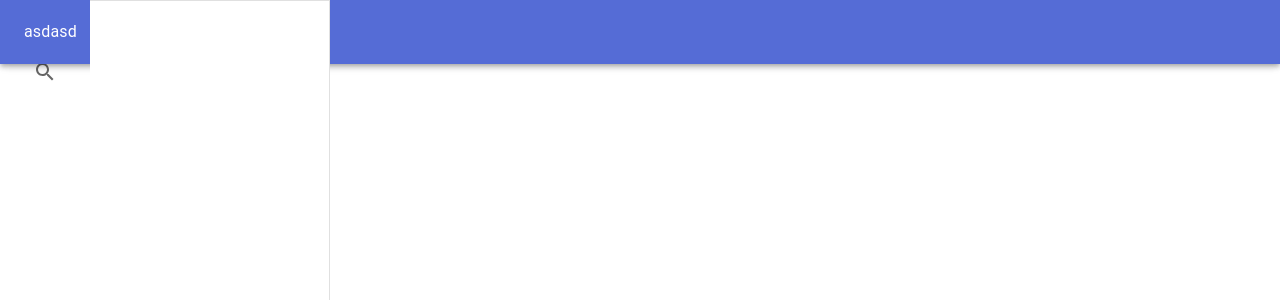
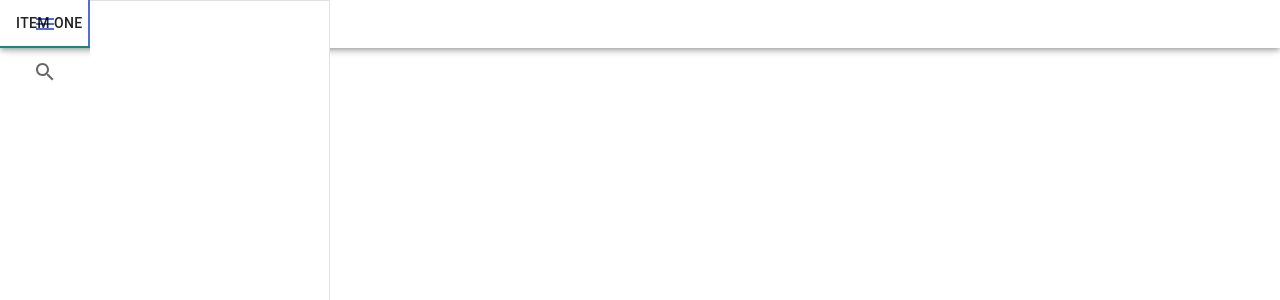
Before and after one commit to woogieReal/MDGround3, a Next.js app: page /tree in a window 1280 px wide. Shown: the top 300 px of the page. Built offline with nearby package versions, Linux system fonts and the light colour scheme.

Commit message:
[트리] 파일 조회 및 viewSection으로 props 전달

```diff
--- a/components/tree/sections/drawerSection.tsx
+++ b/components/tree/sections/drawerSection.tsx
@@ -18,8 +18,9 @@ interface Props {
   open: boolean;
   drawerWidth: number;
   verticalTabVaue: number;
+  setSelectedFile: Function;
 }
-const DrawerSection = ({ open, drawerWidth, verticalTabVaue }: Props) => {
+const DrawerSection = ({ open, drawerWidth, verticalTabVaue, setSelectedFile }: Props) => {
   const [trees, setTrees] = useState<Tree[]>([]);
   const getTrees: UseQueryResult = useQuery([ApiName.GET_TREES], async () => await ApiHandler.callApi(ApiName.GET_TREES), {
     onSuccess(res: AxiosResponse) {
@@ -29,7 +30,7 @@ const DrawerSection = ({ open, drawerWidth, verticalTabVaue }: Props) => {
 
   const handleTreeClick = (data: Tree) => {
     if (data.treeType === TreeType.FILE) {
-      console.log(data);
+      setSelectedFile(data);
     }
   }
 
--- a/components/tree/sections/viewSection.tsx
+++ b/components/tree/sections/viewSection.tsx
@@ -3,12 +3,14 @@ import CssBaseline from '@mui/material/CssBaseline';
 import { useState } from 'react';
 import { Button, Box } from '@mui/material';
 import styles from '@/styles/tree.module.scss'
+import { Tree } from '@/src/models/tree.model';
 
 interface Props {
   open: boolean;
   drawerWidth: number;
+  file: Tree;
 }
-const ViewSection = ({ open, drawerWidth }: Props) => {
+const ViewSection = ({ open, drawerWidth, file }: Props) => {
 
   const [num, setNum] = useState<number>(0);
 
@@ -32,10 +34,12 @@ const ViewSection = ({ open, drawerWidth }: Props) => {
   }));
 
   return (
-    <Box sx={{  marginTop: styles.appHeaderHeightPX }} >
+    <Box sx={{ marginTop: styles.appHeaderHeightPX }} >
       <CssBaseline />
       <Main open={open}>
-        <Button onClick={() => setNum(num + 1)}>{num}</Button>
+        {/* <Button onClick={() => setNum(num + 1)}>{num}</Button> */}
+        <div dangerouslySetInnerHTML={{ __html: file?.treeContent || '' }}></div>
+        {/* <div>{file?.treeContent}</div> */}
       </Main>
     </Box>
   );
--- a/pages/tree/index.tsx
+++ b/pages/tree/index.tsx
@@ -7,13 +7,21 @@ import styles from '@/styles/tree.module.scss'
 import MenuIcon from '@mui/icons-material/Menu';
 import SearchOutlinedIcon from '@mui/icons-material/SearchOutlined';
 import TabPanel from '@/components/common/atoms/tabPanel'
-import { Tree } from '@/src/models/tree.model'
+import { Tree, TreeType } from '@/src/models/tree.model'
 import { useQuery, UseQueryResult } from '@tanstack/react-query'
 import { ApiName } from '@/src/apis/apiInfo'
 import ApiHandler from '@/src/apis/apiHandler'
 import { AxiosResponse } from 'axios'
+import { useEffect } from 'react'
 
 const MIN_DRAWER_WIDTH = 240;
+const APP_BAR_LEFT = MIN_DRAWER_WIDTH + Number(styles.verticalTabWidth);
+const INITIAL_SELECTED_FILEL: Tree = {
+  treeId: 'INTRODUCE',
+  treeType: TreeType.FILE,
+  treeName: 'introduce',
+  treePath: ''
+}
 
 function a11yProps(index: number) {
   return {
@@ -25,12 +33,18 @@ function a11yProps(index: number) {
 const Home: NextPage = () => {
   const [drawerOpen, setDrawerOpen] = useState<boolean>(true);
   const [drawerWidth, setDrawerWidth] = useState<number>(MIN_DRAWER_WIDTH);
+  const [appBarLeft, setAppBarLeft] = useState<number>(APP_BAR_LEFT);
   const [verticalTabVaue, setVerticalTabVaue] = useState<number>(0);
-  const [viewTabValue, setViewTabValue] = useState<number>(0);
-  const [trees, setTrees] = useState<Tree[]>([]);
+  const [fileTabVaue, setFileTabVaue] = useState<number>(0);
+  const [selectedFile, setSelectedFile] = useState<Tree>(INITIAL_SELECTED_FILEL);
+  const [files, setFiles] = useState<Tree[]>([]);
 
-  const handleTabChange = (event: React.SyntheticEvent, newValue: number) => {
+  const handleVerticalTabChange = (event: React.SyntheticEvent, newValue: number) => {
     setVerticalTabVaue(newValue);
+  };
+
+  const handleFileTabChange = (event: React.SyntheticEvent, newValue: number) => {
+    setFileTabVaue(newValue);
   };
 
   const handleDrawerShow = (tabNum: number) => {
@@ -39,11 +53,13 @@ const Home: NextPage = () => {
     }
   };
 
-  // const getTree: UseQueryResult = useQuery([ApiName.GET_TREE, trees[viewTabValue].treeId], async () => await ApiHandler.callApi(ApiName.GET_TREE, null, null, trees[viewTabValue].treeId), {
-  //   onSuccess(res: AxiosResponse) {
-  //     console.log(res);
-  //   },
-  // });
+  const getTree: UseQueryResult = useQuery([ApiName.GET_TREE, selectedFile.treeId], async () => await ApiHandler.callApi(ApiName.GET_TREE, null, null, selectedFile.treeId), {
+    onSuccess(res: AxiosResponse) {
+      const updatedFiles = [...files];
+      updatedFiles[fileTabVaue] = res.data;
+      setFiles(updatedFiles);
+    },
+  });
 
   const drawerResizeHandler = (mouseDownEvent: any) => {
     const startSize = drawerWidth;
@@ -60,13 +76,17 @@ const Home: NextPage = () => {
     document.body.addEventListener("mouseup", onMouseUp, { once: true });
   };
 
+  useEffect(() => {
+    setAppBarLeft(drawerOpen ? drawerWidth + Number(styles.verticalTabWidth) : Number(styles.verticalTabWidth))
+  }, [drawerOpen, drawerWidth])
+
   return (
     <Box sx={{ display: 'flex' }}>
       <Tabs
         orientation="vertical"
         variant="scrollable"
         value={verticalTabVaue}
-        onChange={handleTabChange}
+        onChange={handleVerticalTabChange}
         aria-label="Vertical tabs example"
         sx={{ borderRight: 1, borderColor: 'divider', overflow: 'visible', width: styles.verticalTabWidthPX }}
       >
@@ -75,32 +95,44 @@ const Home: NextPage = () => {
       </Tabs>
       <AppBar
         component="nav"
+        color='transparent'
         sx={{
-          left: drawerWidth + Number(styles.verticalTabWidth),
+          left: appBarLeft,
           height: styles.appHeaderHeightPX
         }}
       >
-        <Toolbar>
-          asdasd
-        </Toolbar>
+        <Tabs
+          value={fileTabVaue}
+          onChange={handleFileTabChange}
+          variant="scrollable"
+          scrollButtons="auto"
+          indicatorColor="secondary"
+          textColor="inherit"
+        >
+          <Tab label="Item One" {...a11yProps(0)} />
+          <Tab label="Item Two" {...a11yProps(1)} />
+          <Tab label="Item Three" {...a11yProps(2)} />
+        </Tabs>
       </AppBar>
       <DrawerSection
         open={drawerOpen}
         drawerWidth={drawerWidth}
         verticalTabVaue={verticalTabVaue}
+        setSelectedFile={setSelectedFile}
       />
       {drawerOpen && <Button id={styles.resizeButton} onMouseDown={drawerResizeHandler} />}
       <TabPanel value={verticalTabVaue} index={0}>
         <ViewSection
           open={drawerOpen}
           drawerWidth={drawerWidth}
+          file={files[fileTabVaue]}
         />
       </TabPanel>
       <TabPanel value={verticalTabVaue} index={1}>
-        <ViewSection
+        {/* <ViewSection
           open={drawerOpen}
           drawerWidth={drawerWidth}
-        />
+        /> */}
       </TabPanel>
     </Box>
   )
```
